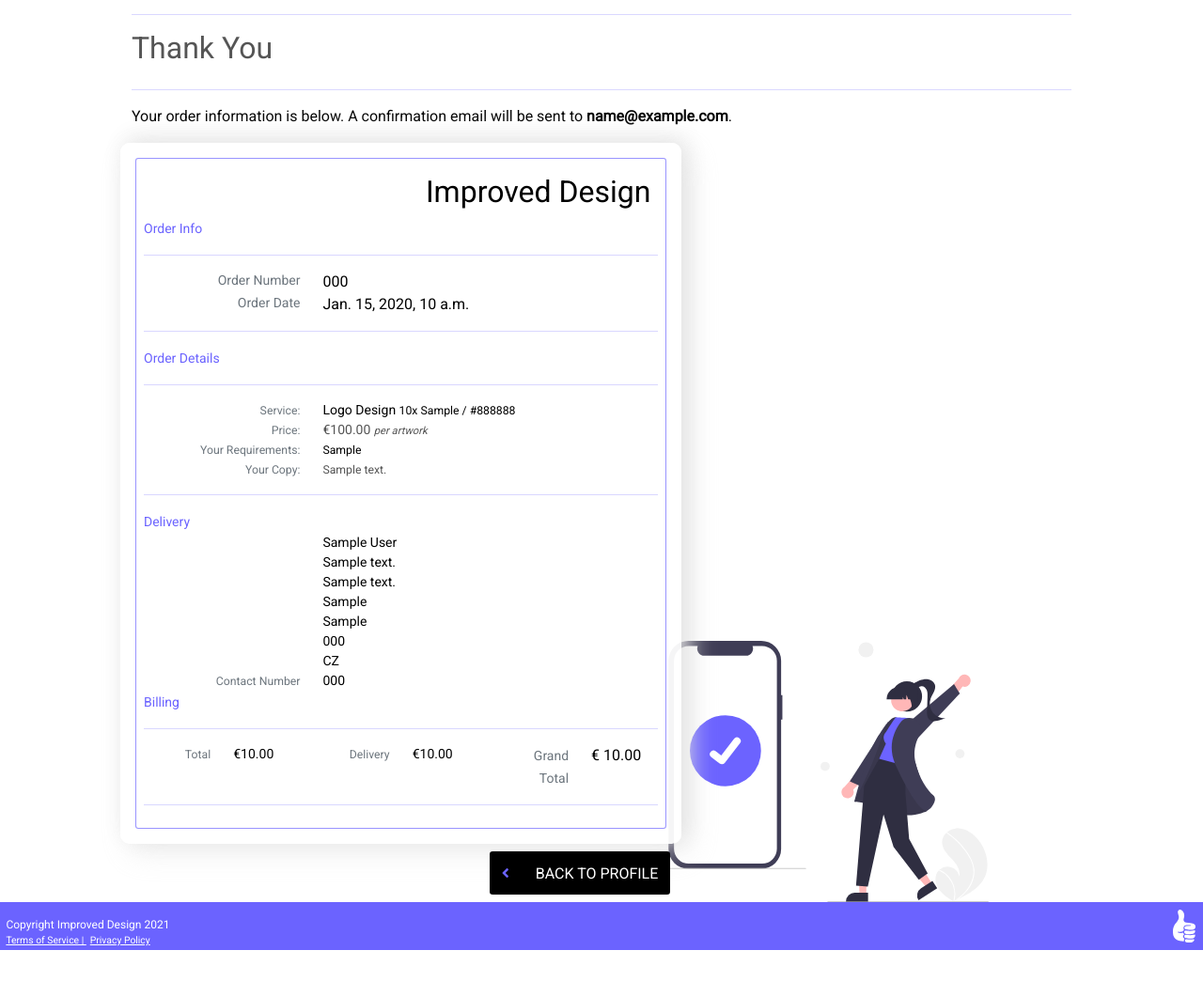
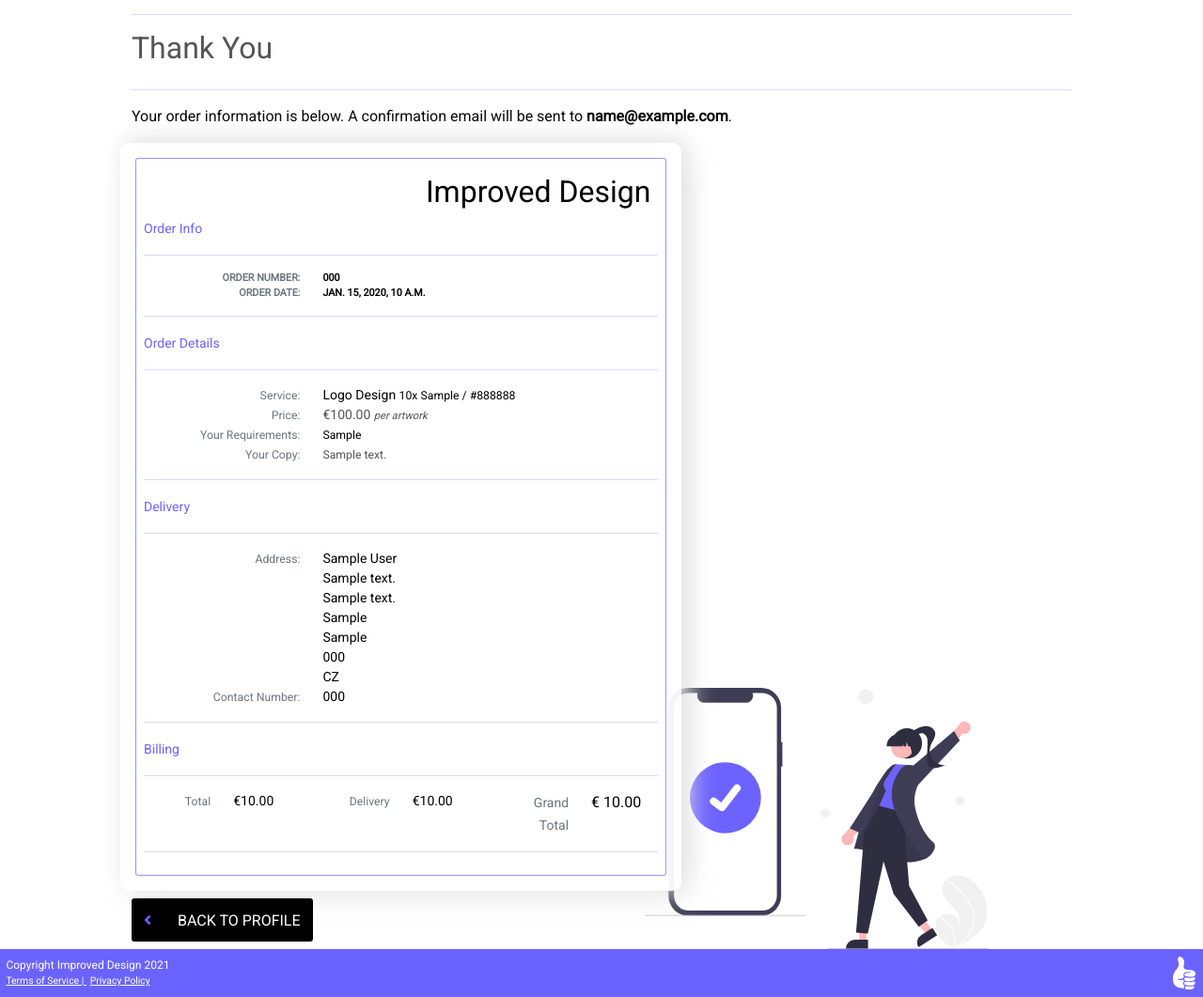
Before and after one commit to asdub/improved-telegram, a Django app: page /profile/order_history/000 in a window 1280 px wide. Shown: the part 205-1266 px from the top of the page at 94% size. Before the commit the page ends 1216 px from the top, so only its background shows below. Run offline with Django 3.2, Linux system fonts and the light colour scheme; data comes from the database, SQL or seed files in the repository; tables that the repository leaves empty hold one stand-in row (values such as "Sample post"); some libraries are stand-ins or nearby versions.

Commit message:
formatting: Profile app cleaned and additional comments added

```diff
--- a/checkout/templates/checkout/checkout.html
+++ b/checkout/templates/checkout/checkout.html
@@ -95,8 +95,8 @@
                             {{ order_form.phone_number | as_crispy_field }}
                             {{ order_form.street_address1 | as_crispy_field }}
                             {{ order_form.street_address2 | as_crispy_field }}
+                            {{ order_form.town_or_city | as_crispy_field }}
                             {{ order_form.postcode | as_crispy_field }}
-                            {{ order_form.town_or_city | as_crispy_field }}
                             {{ order_form.county | as_crispy_field }}
                             {{ order_form.country | as_crispy_field }}
                             <div class="form-check form-check-inline float-right mr-0">
--- a/checkout/templates/checkout/checkout_success.html
+++ b/checkout/templates/checkout/checkout_success.html
@@ -34,18 +34,18 @@
                     <hr>
                     <div class="row">
                         <div class="col-12 col-md-4">
-                            <p class="small mb-0 text-muted text-right">Order Number</p>
+                            <p class="initialism mb-0 text-muted text-right">Order Number:</p>
                         </div>
                         <div class="col-12 col-md-8 text-md-right text-black">
-                            <p class="mb-0">{{ order.order_number }}</p>
+                            <p class="initialism mb-0">{{ order.order_number }}</p>
                         </div>
                     </div>
                     <div class="row">
                         <div class="col-12 col-md-4">
-                            <p class="small mb-0 text-muted text-right">Order Date</p>
+                            <p class="initialism mb-0 text-muted text-right">Order Date:</p>
                         </div>
                         <div class="col-12 col-md-8 text-md-right text-black">
-                            <p class="mb-0">{{ order.date }}</p>
+                            <p class="initialism mb-0">{{ order.date }}</p>
                         </div>
                     </div>
                     <hr>
@@ -111,8 +111,12 @@
                             <small class="text-theme">Delivery</small>
                         </div>
                     </div>
+                    <hr>
                     <div class="row">
                         <div class="col-12 col-md-4">
+                            <p class="small mb-0 text-muted text-right">
+                                <small>Address:</small>
+                            </p>
                         </div>
                         <div class="col-12 col-md-8 text-md-right">
                             <p class="small mb-0 text-black font-weight-bold">
@@ -187,7 +191,7 @@
                     <div class="row">
                         <div class="col-12 col-md-4">
                             <p class="small mb-0 text-muted text-right">
-                                <small>Contact Number</small>
+                                <small>Contact Number:</small>
                             </p>
                         </div>
                         <div class="col-12 col-md-8 text-md-right">
@@ -196,7 +200,7 @@
                             </p>
                         </div>
                     </div>
-
+                    <hr>
                     <div class="row">
                         <div class="col">
                             <small class="text-theme">Billing</small>
@@ -243,19 +247,23 @@
 			<div class="col-12 col-lg-7 text-right">
                 <!-- For order-history view -->
                 {% if from_profile %}
+                <div class="btn-container">
                     <a href="{% url 'profile' %}" class="btn btn-black rounded-1 my-2">
                         <span class="icon mr-2">
                             <i class="fas fa-angle-left"></i>
                         </span>
                         <span class="text-uppercase">Back to Profile</span>
                     </a>
+                </div>
                 {% else %}
+                <div class="btn-container">
                     <a href="{% url 'products' %}" class="btn btn-black rounded-1 my-2">
                         <span class="text-uppercase">Forgot something? | <small>Go to Services</small></span>
                         <span class="icon mr-2">
                             <i class="fas fa-angle-right"></i>
                         </span>
                     </a>
+                </div>
                 {% endif %}
 			</div>
 		</div>
--- a/profiles/forms.py
+++ b/profiles/forms.py
@@ -3,6 +3,7 @@ from .models import UserProfile
 
 
 class UserProfileForm(forms.ModelForm):
+    """ User Profile form """
     class Meta:
         model = UserProfile
         exclude = ('user',)
--- a/profiles/templates/profiles/artwork.html
+++ b/profiles/templates/profiles/artwork.html
@@ -6,6 +6,7 @@
 {% endblock %}
 
 {% block content %}
+    <!-- User Artwork(s) download view -->
     <div class="overlay"></div>
     <div class="container">
         <div class="row">
@@ -17,6 +18,7 @@
         <div class="row">
             <div class="col-10 mt-0 m-auto">
                 <p class="text-theme">Your Artwork for Order# {{ order.order_number|truncatechars:12 }}</p>
+                <!-- List available artwork images on user order -->
                 {% for image in images %}
                 <div class="artwork-container card-bg-shadow mb-3">
                     <div class="artwork-item">
--- a/profiles/templates/profiles/profile.html
+++ b/profiles/templates/profiles/profile.html
@@ -6,6 +6,7 @@
 {% endblock %}
 
 {% block content %}
+<!-- User Profile View -->
     <div class="overlay"></div>
     <div class="container">
         <div class="row">
--- a/profiles/urls.py
+++ b/profiles/urls.py
@@ -1,6 +1,7 @@
 from django.urls import path
 from . import views
 
+# Profile view URLS
 urlpatterns = [
     path('', views.profile, name='profile'),
     path('order_history/<order_number>', views.order_history, name='order_history'),
--- a/static/css/base.css
+++ b/static/css/base.css
@@ -757,7 +757,7 @@ footer {
 }
 
 .copyright-footer {
-    align-self: flex-end;
+    align-self: center;
 }
 
 .copyright-footer-inner {
--- a/templates/base.html
+++ b/templates/base.html
@@ -40,6 +40,7 @@
     <title>Improved Design {% block title_text %}{% endblock %}</title>
   </head>
   <body>
+    <!-- Header -->
     <header class="container-fluid fixed-top">
       <div class="row bg-white d-lg-none text-center">
         <a href="{% url 'home' %}" class="nav-link nav-logo ">
@@ -84,6 +85,7 @@
                   </div>
                 </a>
                 <div class="dropdown-menu border-0" aria-labelledby="user-options">
+                  <!-- Check User and display menu -->
                     {% if request.user.is_authenticated %}
                         {% if request.user.is_superuser %}
                             <a href="{% url 'add_product' %}" class="dropdown-item">Management</a>
--- a/templates/includes/main-nav.html
+++ b/templates/includes/main-nav.html
@@ -1,3 +1,4 @@
+<!-- Main Navigation Dropdowns -->
 <div id="main-nav" class="navbar collapse navbar-collapse">
     <ul class="navbar-nav w-auto">
 
--- a/templates/includes/mobile-top-header.html
+++ b/templates/includes/mobile-top-header.html
@@ -1,5 +1,5 @@
 {% load static %}
-
+<!-- Mobile view header -->
 <ul>
     <li class="list-inline-item">
         <a class="text-black nav-link d-block d-lg-none" href="#" id="mobile-search" data-toggle="dropdown" aria-haspopup="true" aria-expanded="false">
--- a/templates/includes/toasts/toast.html
+++ b/templates/includes/toasts/toast.html
@@ -1,5 +1,5 @@
 {% load static %}
-
+<!-- Toast template for app messages -->
 <div class="toast custom-toast border-top-0" data-autohide="false">
     <div class="toast-header text-white">
         <div class="toast-header-content">
```
Lines whose indentation alone changed are shown as unchanged.
